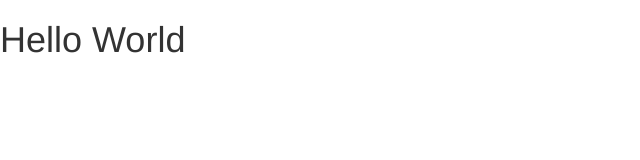
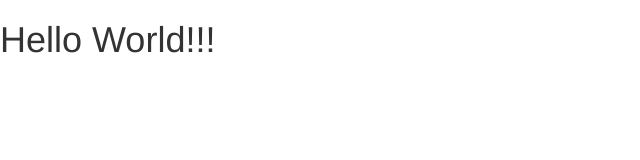
Before and after one commit to Earu/Energize, a React (Create React App) app in the folder Energize.Web/ClientApp/: page / in a window 1280 px wide. Shown: the top 160 px of the page, without its empty margins (0-640 px from the left). Built offline with nearby package versions, Linux system fonts and the light colour scheme.

Commit message:
Fix js security issues (?)

```diff
--- a/Energize.Web/ClientApp/src/App.js
+++ b/Energize.Web/ClientApp/src/App.js
@@ -4,6 +4,6 @@
     displayName = App.name
 
     render() {
-        return (<h1>Hello World</h1>);
+        return (<h1>Hello World!!!</h1>);
     }
 }
```
Also changed, not shown: Energize.Web/ClientApp/package.json (+13 -1 lines), 1 other file (tests, documents, lock files or other folders).
